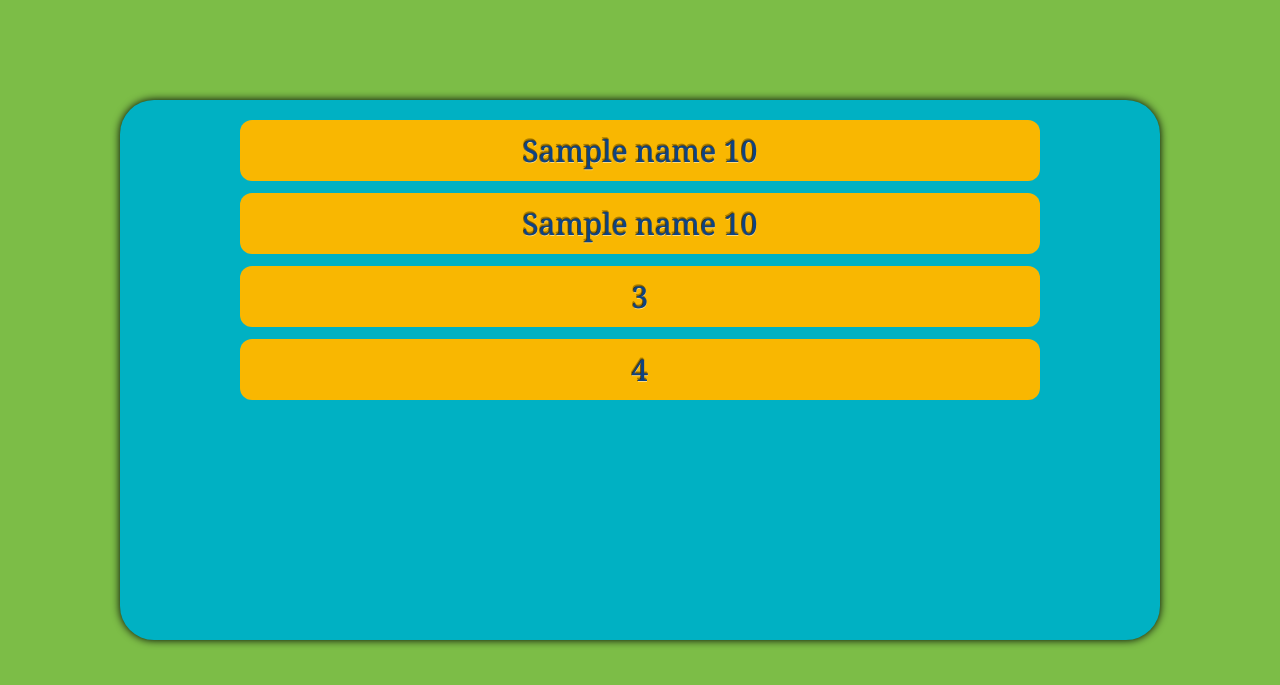
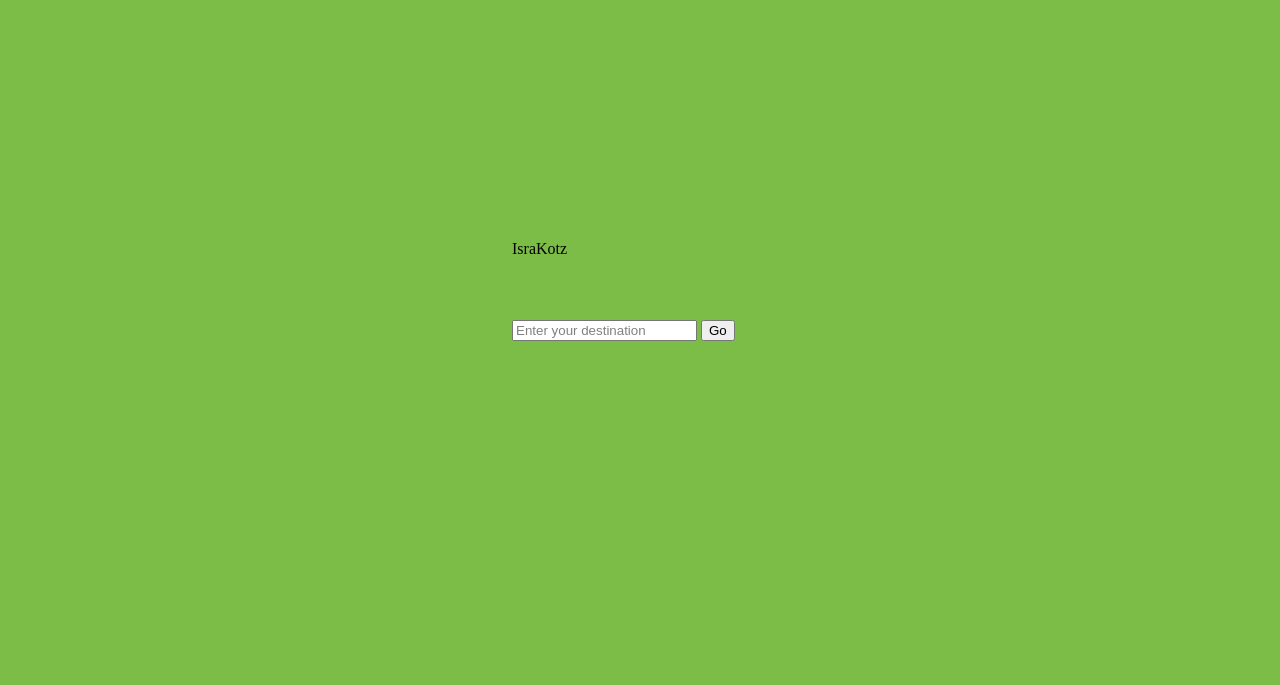
Before and after one commit to NnNHackTeam/israkotz, a Django app: template templates/Home.html in a window 1280 px wide. Shown: the top 685 px of the page. Run offline with Django 3.2, Linux system fonts and the light colour scheme; the template is opened without the code that fills it: most values are stand-ins (such as "Sample title", 1, 10 or a date in 2020); some libraries are stand-ins or nearby versions.

Commit message:
First Page Draft

```diff
--- a/IsraKotzApp/collectNumbeoData.py
+++ b/IsraKotzApp/collectNumbeoData.py
@@ -5,7 +5,7 @@ import yql
 def getNumbeoData(country, city):
 
     #Define the URL to query in the Numbeo web page (by country and city)
-    URL = "http:x//www.numbeo.com/cost-of-living/city_result.jsp?country=" + country + "&city=" + city + "&displayCurrency=ILS"
+    URL = "http://www.numbeo.com/cost-of-living/city_result.jsp?country=" + country + "&city=" + city + "&displayCurrency=ILS"
 
     #Fix the + problem
     URL = URL.replace(' ', "+")
--- a/IsraKotzApp/static/css/Home.css
+++ b/IsraKotzApp/static/css/Home.css
@@ -1 +1,51 @@
-body{background-color:#7cbd47}.main_container{text-align:center;width:1000px;height:500px;background-color:#00b1c3;margin:auto;border-radius:34px;-webkit-box-shadow:0 0 8px 0;margin-top:100px;padding:20px}.main_container .category_container{padding:10px 0;font-family:Rockwell,Georgia,"Times New Roman",Times,serif;font-size:30px;color:#0d4383;text-shadow:rgba(0,0,0,0.5) -1px 0,rgba(0,0,0,0.3) 0 -1px,rgba(255,255,255,0.5) 0 1px,rgba(0,0,0,0.3) -1px -2px;background-color:#f9b701;margin:auto;width:800px;border-radius:12px;margin-bottom:12px;cursor:pointer}.main_container .category_container:last-child{margin-bottom:0}.main_container .category_container .table_container{display:none}
+body{
+	background-color:#7cbd47;
+}
+
+.main_container{
+	text-align:center;
+	width:1000px;
+	height:500px;
+	background-color:#00b1c3;
+	margin:auto;
+	border-radius:34px;
+	-webkit-box-shadow:0 0 8px 0;
+	margin-top:100px;
+	padding:20px;
+}
+
+.main_container .category_container{
+	padding:10px 0;
+	font-family:Rockwell,Georgia,"Times New Roman",Times,serif;
+	font-size:30px;
+	color:#0d4383;
+	text-shadow:rgba(0,0,0,0.5) -1px 0,rgba(0,0,0,0.3) 0 -1px,rgba(255,255,255,0.5) 0 1px,rgba(0,0,0,0.3) -1px -2px;
+	background-color:#f9b701;
+	margin:auto;width:800px;
+	border-radius:12px;
+	margin-bottom:12px;
+	cursor:pointer;
+	border-bottom: 1px solid #c5c5c5;
+	border-top: 1px solid white;
+}
+
+.main_container .category_container:last-child{
+	margin-bottom:0;
+}
+
+.main_container .category_container .table_container{
+	display:none;
+}
+
+.logo{
+	position: fixed;
+	left: 40%;
+	top: 30%;
+	text-align: middle;
+}
+
+.home_page{
+	position: fixed;
+    left: 40%;
+    top: 40%;
+}
--- a/IsraKotzApp/static/js/home.js
+++ b/IsraKotzApp/static/js/home.js
@@ -1,9 +1,32 @@
 /**
  * Created by Nir on 10/17/13.
  */
+
+// $(document).ready(function() {
+// 	$(".category_container").click(function(){
+// 		if(!$(this).hasClass('opened')){
+// 			$(this).animate({height: "200px"});
+// 			$(".table_container", this).slideDown(200);
+// 			var obj = $(this).closest(".main_container").find(".opened");
+// 			if(obj != null){
+// 				$(".table_container", obj).slideUp(100);
+// 				obj.animate({height: "30px"});
+// 				obj.removeClass("opened");
+// 			}
+// 			$(this).addClass('opened');
+// 		}
+// 	});
+// });
+
 $(document).ready(function() {
-   $(".category_container").click(function(){
-       $(this).animate({height: "200px"});
-        $(".table_container", this).show();
-   });
+	$('#submit').click(function(){
+		var destination = $('#searchBox').value;
+		//window.location = "index.html?keyword=" + searchText;
+	});
+
+	$("#searchBox").keyup(function(event){
+		if(event.keyCode == 13){
+			$("#submit").click();
+		}
+	});
 });
--- a/israkotz/settings.py
+++ b/israkotz/settings.py
@@ -108,7 +108,8 @@ ROOT_URLCONF = 'israkotz.urls'
 WSGI_APPLICATION = 'israkotz.wsgi.application'
 
 TEMPLATE_DIRS = (
-    "D:/Programming/PycharmProjects/israkotz/templates"
+    #"D:/Programming/PycharmProjects/israkotz/templates"
+    "G:/Programming/Yahoo/templates"
     # Put strings here, like "/home/html/django_templates" or "C:/www/django/templates".
     # Always use forward slashes, even on Windows.
     # Don't forget to use absolute paths, not relative paths.
--- a/templates/Home.html
+++ b/templates/Home.html
@@ -1,6 +1,7 @@
 {% extends "Layout.html" %}
 {% block content %}
-<div class="main_container">
+
+<!-- <div class="main_container">
     <div class="category_container">
         <div class="category-text">
             <div class="category-details">
@@ -19,5 +20,16 @@
     <div class="category_container"><div class="category-text">{{ name }} {{ price }}</div></div>
     <div class="category_container"><div class="category-text">3</div></div>
     <div class="category_container"><div class="category-text">4</div></div>
+</div> -->
+
+<div class="logo">IsraKotz</div>
+<div class="home_page">
+    <input id="searchBox"
+            style="color:grey;"
+            onblur="if(value ==''){value='Enter your destination';style='color:grey;'}"
+            onfocus="if(value ='Enter your destination'){value='';style='color:black;'}"
+            value="Enter your destination"/>
+    <button id="submit">Go</button>
 </div>
+
 {% endblock %}
--- a/templates/Layout.html
+++ b/templates/Layout.html
@@ -3,9 +3,10 @@
 <head>
     <meta charset="UTF-8">
     <title>IsraKotz</title>
-    <link rel="stylesheet" href="{{ STATIC_URL }}css/Home.css"
+    <link rel="stylesheet" href="{{ STATIC_URL }}css/Home.css"/>
     <script src="http://code.jquery.com/jquery-1.9.1.js"></script>
     <script src="http://code.jquery.com/ui/1.10.3/jquery-ui.js"></script>
+    <script src="{{ STATIC_URL }}js/Home.js"></script>
 </head>
 <body>
     {% block content %}{% endblock %}
```
